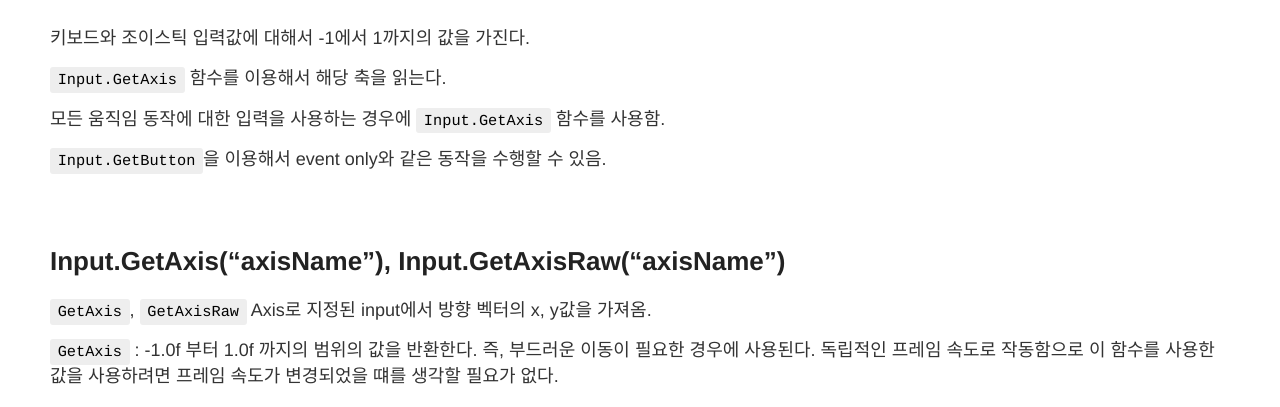
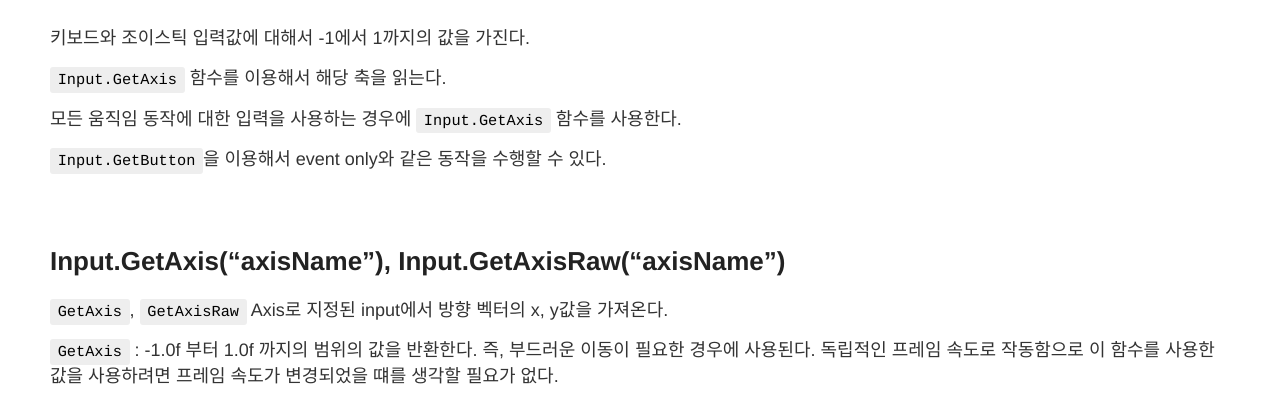
Before and after one commit to keemeesuu/keemeesuu.github.io, a Jekyll site: the page built from _posts/dev/unity/2021-01-24-Input.md, in a window 1280 px wide and 900 px high. Shown: the part 287-694 px from the top of the window. Built offline with Jekyll 4.4.1, drawn with Linux system fonts in a browser that asks for light colours.

Commit message:
Update 2021-01-24-Input.md

```diff
--- a/_posts/dev/unity/2021-01-24-Input.md
+++ b/_posts/dev/unity/2021-01-24-Input.md
@@ -13,15 +13,15 @@ tags: [ unity, awake, start, update, lateupdate ]
 
 `Input.GetAxis` 함수를 이용해서 해당 축을 읽는다.
 
-모든 움직임 동작에 대한 입력을 사용하는 경우에 `Input.GetAxis` 함수를 사용함.
+모든 움직임 동작에 대한 입력을 사용하는 경우에 `Input.GetAxis` 함수를 사용한다.
 
-`Input.GetButton`을 이용해서 event only와 같은 동작을 수행할 수 있음.
+`Input.GetButton`을 이용해서 event only와 같은 동작을 수행할 수 있다.
 
 <br>
 
 ## Input.GetAxis("axisName"), Input.GetAxisRaw("axisName")
 
-`GetAxis`, `GetAxisRaw` Axis로 지정된 input에서 방향 벡터의 x, y값을 가져옴.
+`GetAxis`, `GetAxisRaw` Axis로 지정된 input에서 방향 벡터의 x, y값을 가져온다.
 
 `GetAxis` : -1.0f 부터 1.0f 까지의 범위의 값을 반환한다. 즉, 부드러운 이동이 필요한 경우에 사용된다.
 독립적인 프레임 속도로 작동함으로 이 함수를 사용한 값을 사용하려면 프레임 속도가 변경되었을 떄를 생각할 필요가 없다.
```
